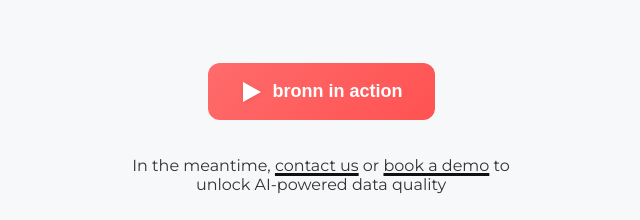
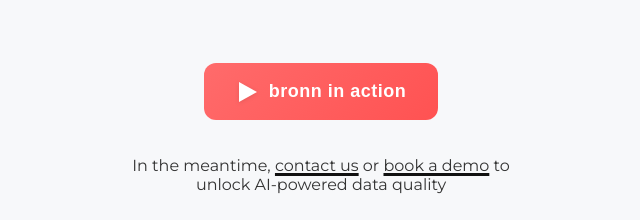
Before and after one commit to ivanbozov/bronn.ai, a plain HTML site: page index.html in a window 1280 px wide. Shown: the part 577-797 px from the top of the page, 319-959 px from the left. Drawn offline with Linux system fonts and the light colour scheme.

Commit message:
Update index.html

```diff
--- a/index.html
+++ b/index.html
@@ -116,6 +116,7 @@
 			transition: all 0.3s cubic-bezier(0.4, 0, 0.2, 1);
 			position: relative;
 			overflow: hidden;
+			letter-spacing: 0.5px;
 		}
 
 		.btn-demo::before {
```
